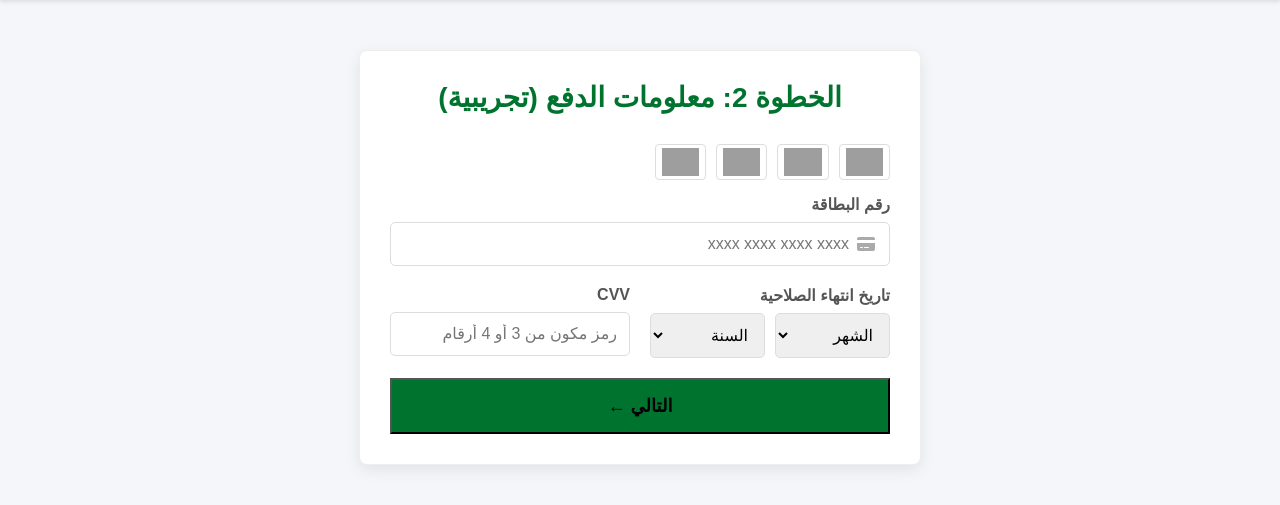
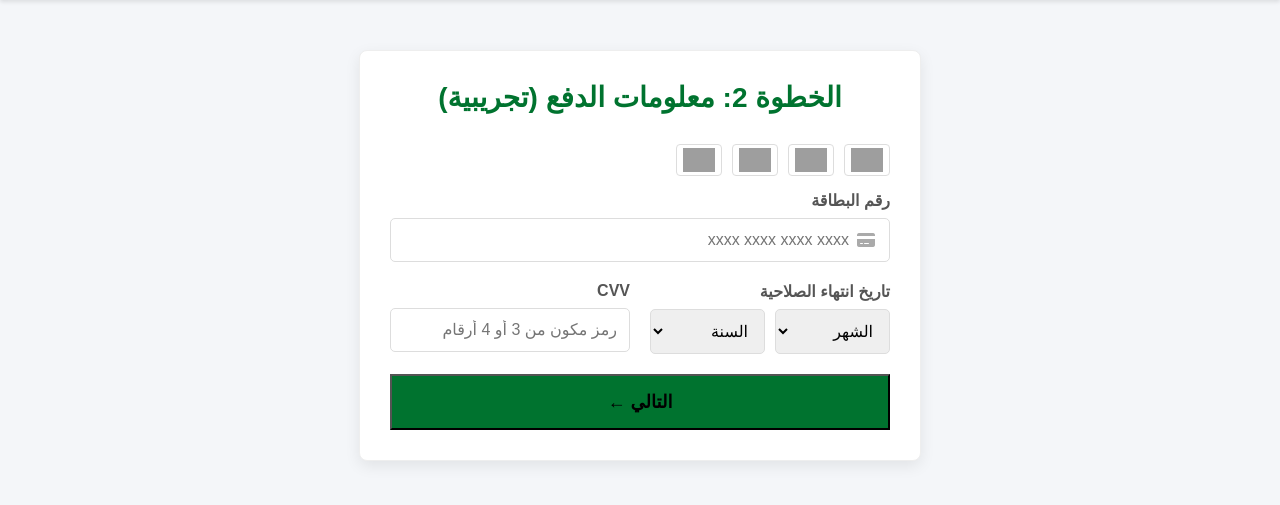
Before and after one commit to ahmadababneh527-stack/souq-aldana-backend, a Django app: page /checkout/payment/1/ in a window 1280 px wide. Shown: the part 70-575 px from the top of the page. Run offline with Django 5.2, Linux system fonts and the light colour scheme; a user stored in the database is signed in; tables that the repository leaves empty hold one stand-in row (values such as "Sample post"); grey boxes are pictures that could not be loaded.

```diff
--- a/static/css/style.css
+++ b/static/css/style.css
@@ -988,9 +988,12 @@ input[type=number]::-webkit-outer-spin-button {
     align-items: center;
 }
 .card-icons img {
-    height: 28px; /* تحديد ارتفاع موحد للصور */
+    height: 24px; /* قللنا الارتفاع قليلاً */
+    max-height: 24px; /* نضيف حداً أقصى للارتفاع لضمان عدم تجاوزه */
     width: auto;
-    background-color: #fff; /* خلفية بيضاء للصور التي لها شفافية */
+    max-width: 45px; /* نضيف حداً أقصى للعرض */
+    object-fit: contain; /* للتأكد من أن الصورة لا تتشوه وتحافظ على أبعادها */
+    background-color: #fff;
     padding: 3px 6px;
     border-radius: 4px;
     border: 1px solid #ddd;
```
